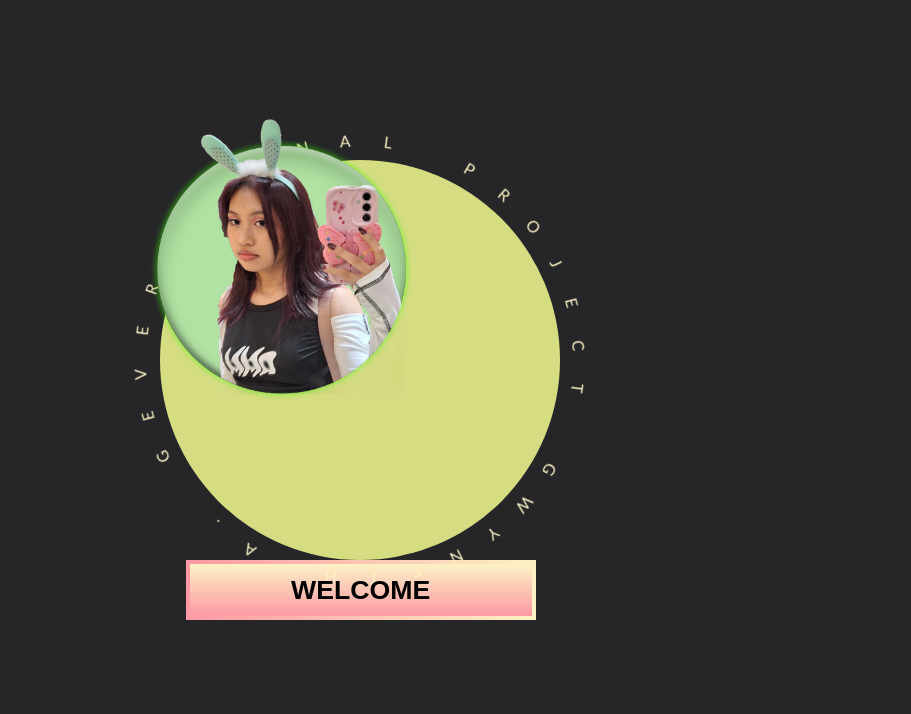
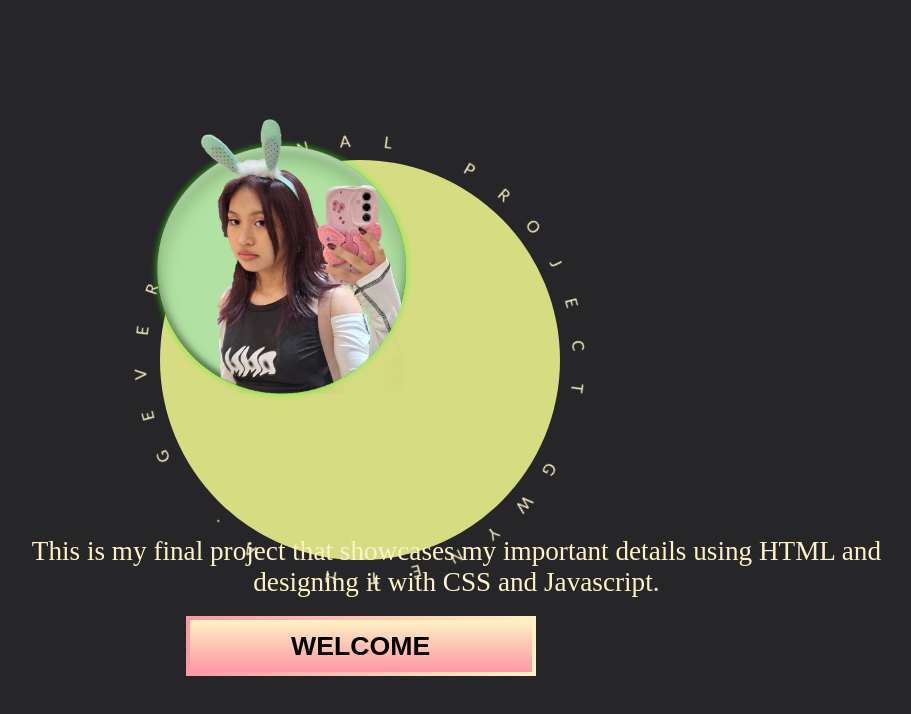
Before and after one commit to izgwein/WD-Finals, a plain HTML site: page index.html in a window 1280 px wide. Shown: the whole page, without its empty margins (352-1263 px from the left). Drawn offline with Linux system fonts and the light colour scheme.

Commit message:
feat(welcome): added description on welcome page

```diff
--- a/assets/css/style.css
+++ b/assets/css/style.css
@@ -68,10 +68,21 @@ body {
     color: #FDF2C5;
 }
 
+.text{
+    position: absolute;
+    width: 900px;
+    top: 67%;
+    left: 28%;
+    p{
+        text-align: center;
+        font-size: 1.7rem;
+        color: #FDF2C5;
+    }
+}
 .btn {
     position: absolute;
     left: 42%;
-    top: 70%;
+    top: 77%;
     width: 350px;
     height: 60px;
     padding: 15px;
--- a/index.html
+++ b/index.html
@@ -15,6 +15,9 @@
     <div class="main">
         <img src="/assets/img/HERO.png" alt="">
     </div>
+    <div class="text">
+        <p>This is my final project that showcases my important details using HTML and designing it with CSS and Javascript.</p>
+    </div>
     <form action="./pages/page1/index.html">
         <button class="btn"><h1>WELCOME</h1></button>
     </form>
```
Also changed, not shown: pages/page4/assets/css/style.css (+8 -7 lines), pages/page4/index.html (+1 -4 lines).
